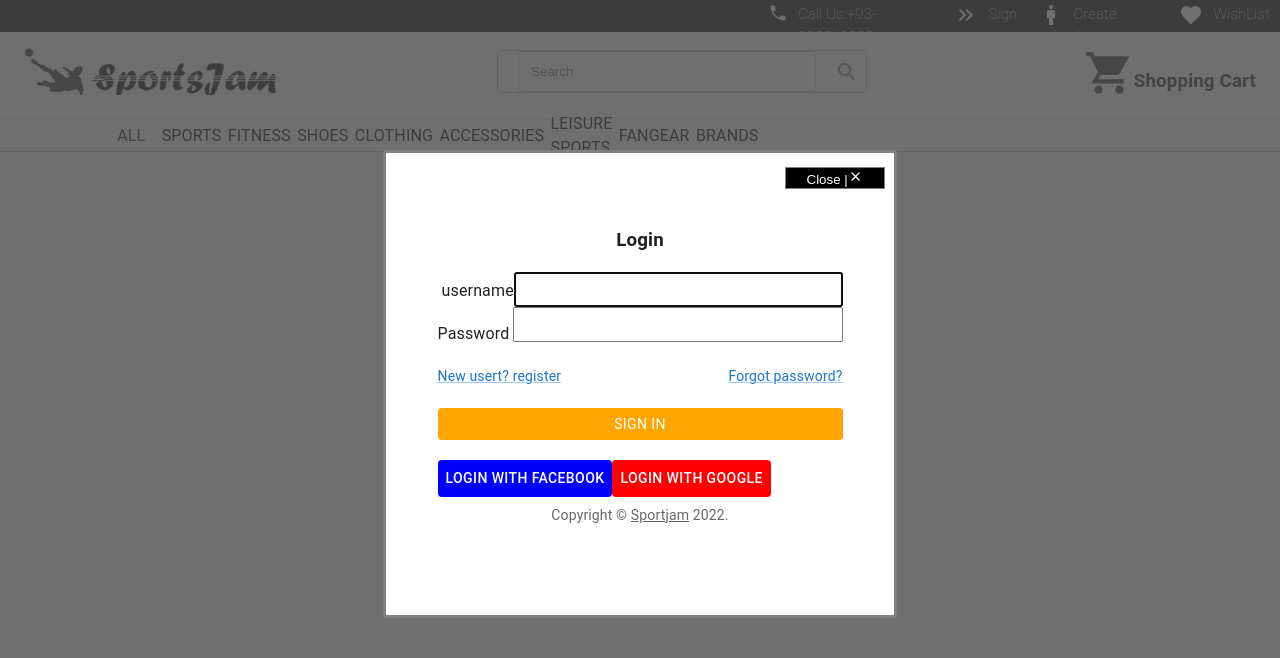
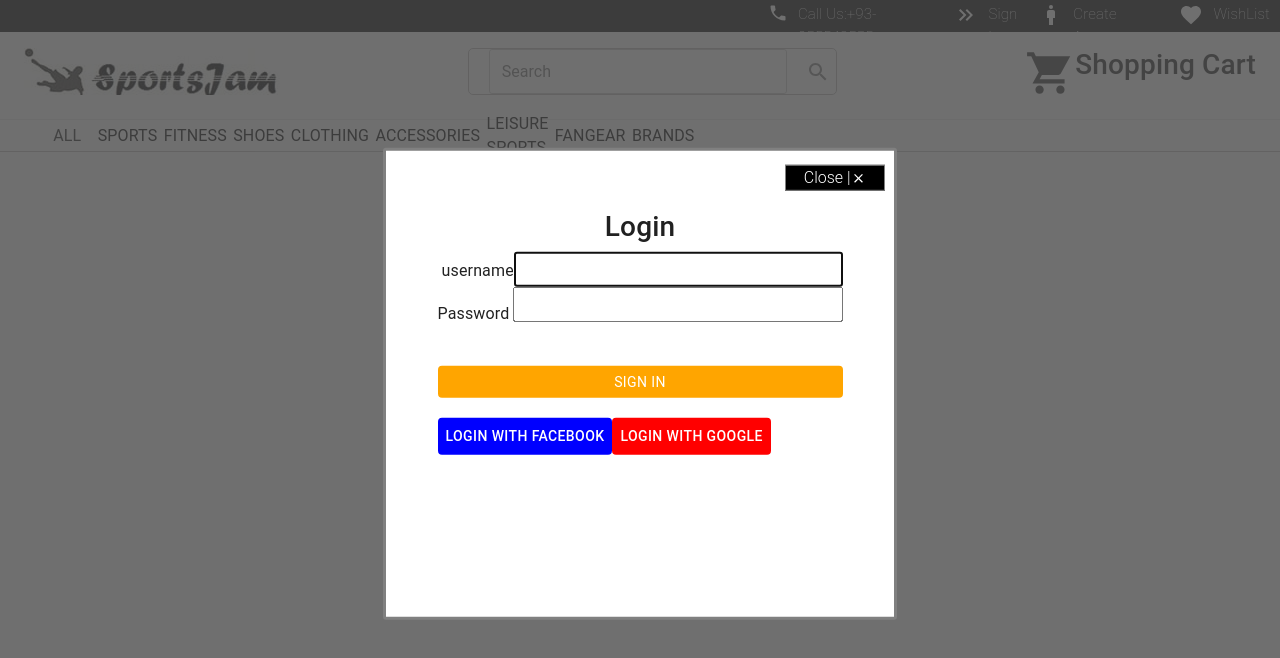
Before and after one commit to prajaktahadole/Sportsjam, a React (Create React App) app: page /login in a window 1280 px wide. Shown: the top 658 px of the page. Built offline with nearby package versions, Linux system fonts and the light colour scheme.

Commit message:
dropdown left

```diff
--- a/src/components/Carousel/carousel.jsx
+++ b/src/components/Carousel/carousel.jsx
@@ -1,4 +1,5 @@
 import Carousel from "react-bootstrap/Carousel";
+import 'bootstrap/dist/css/bootstrap.min.css';
 
 export const Carousel1 = () => {
   return (
--- a/src/components/LandingHandler/LandingHandler.jsx
+++ b/src/components/LandingHandler/LandingHandler.jsx
@@ -128,7 +128,7 @@ export const Landing = ()=>{
         reply. Even during giving the free tshirt, you guys called to know the size, but unfortunately the size is large
         on me. Any chances I can exchange with M size. Although I am loving my new racquet. - <b>Rajnish, New Delhi</b>
     </p>
-    <a class="home-btn" href="/pages/testimonials/pgid-1304966.aspx">View All</a>
+    <a class="home-btn">View All</a>
     </div>
 
 
--- a/src/components/NavBarHandler/NavBarHandler.module.css
+++ b/src/components/NavBarHandler/NavBarHandler.module.css
@@ -160,7 +160,7 @@
   color: white;
 }
 #navBarLayer3RoutesDivMain {
-  margin-left: 4rem;
+  /* margin-left: 4rem; */
   display: flex;
   padding: 0.2rem;
   align-items: center;
--- a/src/components/Registration/createAccount/SignUp.jsx
+++ b/src/components/Registration/createAccount/SignUp.jsx
@@ -10,10 +10,12 @@ import Container from "@mui/material/Container";
 import { createTheme, ThemeProvider } from "@mui/material/styles";
 import { Footer } from "../../footer/footer";
 import axios from "axios";
+import { useNavigate } from "react-router-dom";
 
 const theme = createTheme();
 
 export const Signup = () => {
+  const navigate = useNavigate()
   const [values, setValues] = useState({
     firstName : "",
     mobileNo: "",
@@ -43,6 +45,7 @@ export const Signup = () => {
     } catch (error) {
       alert(error.message);
     }
+    navigate("/login")
   };
 
   return (
--- a/src/components/Registration/signin/Login.jsx
+++ b/src/components/Registration/signin/Login.jsx
@@ -16,23 +16,6 @@ import axios from "axios";
 
 import { useState } from "react";
 
-function Copyright(props) {
-  return (
-    <Typography
-      variant="body2"
-      color="text.secondary"
-      align="center"
-      {...props}
-    >
-      {"Copyright © "}
-      <Link color="inherit" href="https://mui.com/">
-        Sportjam
-      </Link>{" "}
-      {new Date().getFullYear()}
-      {"."}
-    </Typography>
-  );
-}
 
 const theme = createTheme();
 
@@ -173,25 +156,6 @@ export const Login = () => {
                           />
                         </Grid>
 
-                        <Grid container>
-                          <Grid item xs>
-                            <Link
-                              href="http://localhost:3000/signup"
-                              variant="body2"
-                            >
-                              {"New usert? register"}
-                            </Link>
-                          </Grid>
-                          <Grid item>
-                            <Link
-                              href="http://localhost:3000/forgotpass"
-                              variant="body2"
-                            >
-                              Forgot password?
-                            </Link>
-                          </Grid>
-                        </Grid>
-
                         <Button
                           className={style.subitbtn}
                           type="submit"
@@ -211,7 +175,6 @@ export const Login = () => {
                         </Grid>
 
                         {/*login-with-facebook-btn <Googleauth/> */}
-                        <Copyright sx={{ mt: 1 }} />
                       </Box>
                     </Box>
                   </Grid>
--- a/src/index.js
+++ b/src/index.js
@@ -6,6 +6,7 @@ import reportWebVitals from "./reportWebVitals";
 import { BrowserRouter } from "react-router-dom";
 import { Provider } from "react-redux";
 import { store } from "./redux/store";
+
 
 const root = ReactDOM.createRoot(document.getElementById("root"));
 root.render(
```
